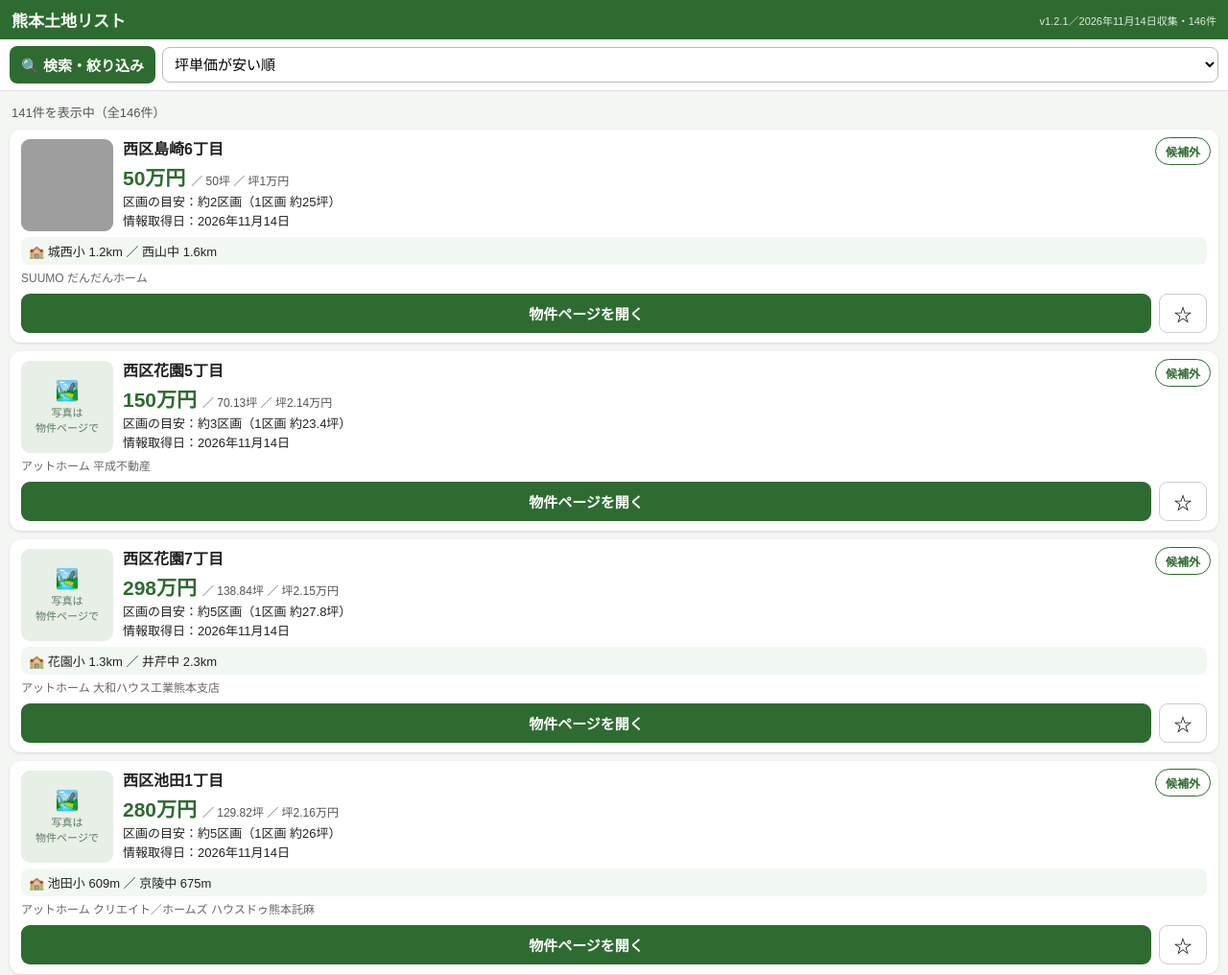
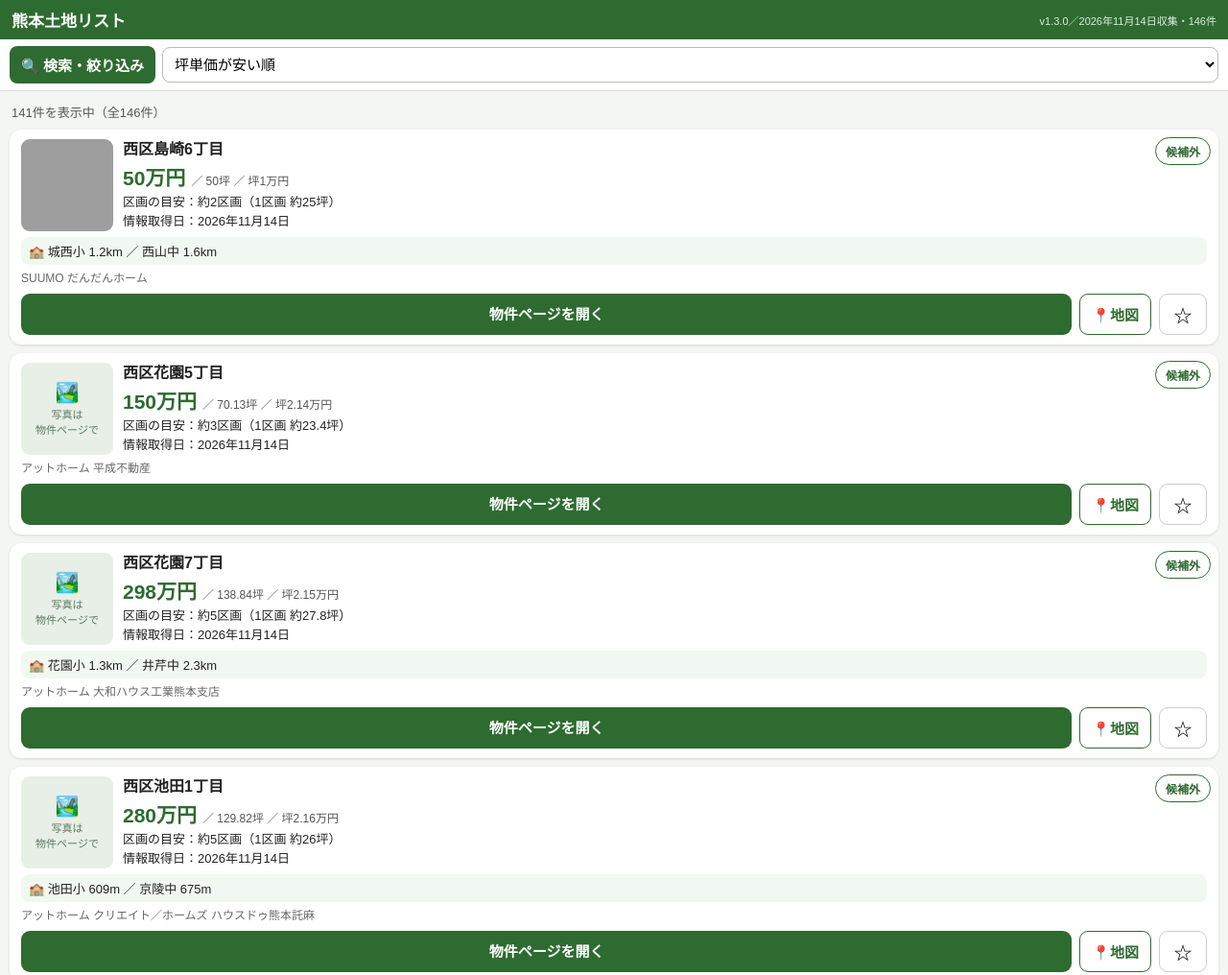
Before and after one commit to yujione1412-png/kumamoto-tochi-list, a plain HTML site: page index.html in a window 1280 px wide. Shown: the top 1016 px of the page at 96% size. Drawn offline with Linux system fonts and the light colour scheme; grey boxes are pictures that could not be loaded.

Commit message:
Update index.html via AI Dev Pocket

```diff
--- a/index.html
+++ b/index.html
@@ -3,7 +3,7 @@
 <head>
 <meta charset="utf-8">
 <meta name="viewport" content="width=device-width, initial-scale=1, viewport-fit=cover">
-<title>熊本土地リスト v1.2.1</title>
+<title>熊本土地リスト v1.3.0</title>
 <link rel="manifest" href="./manifest.json">
 <meta name="theme-color" content="#2e6b30">
 <link rel="icon" href="./icons/icon-192.png">
@@ -53,6 +53,7 @@
   .src { color:#666; font-size:12px; margin-top:4px; }
   .actions { display:flex; gap:8px; margin-top:9px; }
   a.open { flex:1; text-align:center; background:#2e6b30; color:#fff; text-decoration:none; padding:10px; border-radius:9px; font-size:15px; font-weight:bold; }
+  a.mapbtn { text-align:center; background:#fff; color:#2e6b30; border:1.5px solid #2e6b30; text-decoration:none; padding:10px 12px; border-radius:9px; font-size:15px; font-weight:bold; white-space:nowrap; }
   button.fav { width:50px; font-size:19px; background:#fff; border:1px solid #ccc; border-radius:9px; }
   button.fav.on { background:#fff3bf; border-color:#f08c00; }
   footer { font-size:12px; color:#666; padding:12px 14px 20px; line-height:1.7; }
@@ -61,7 +62,7 @@
 <body>
 <header>
   <h1>熊本土地リスト</h1>
-  <span class="ver">v1.2.1／2026年11月14日収集・146件</span>
+  <span class="ver">v1.3.0／2026年11月14日収集・146件</span>
 </header>
 <div class="bar">
   <button class="toggle" id="toggleBtn">🔍 検索・絞り込み</button>
@@ -99,6 +100,7 @@
   ・写真は、掲載サイトから表示できた物件だけサムネイル表示しています。表示がない物件は「物件ページを開く」から写真を確認してください（アットホームなど外部表示が制限されているサイトがあります）。<br>
   ・学校までの距離は町名の代表点からの目安です。番地によって校区も距離も変わります。<br>
   ・「約○区画」は1区画あたり約28坪で単純に割った目安です。実際に分けられるかは土地の形と道路の付き方で変わります。<br>
+  ・「📍地図」はGoogleマップで、その町名の位置を開きます。番地までは分からないため、ピンは町名の中心あたりで、実際の土地の場所とはずれます。正確な場所は物件ページで確認してください。<br>
   ・お気に入り（☆）と候補外の設定は、この端末の中だけに保存されます。候補外は通常は表示されず、「検索・絞り込み」の中の「候補外も表示」で見られます。<br>
   ・情報取得日は、その物件の情報を集めた日です。今は全件2026年11月14日です。新着フィルターは今日の日付と比べて絞り込みます。
 </footer>
@@ -175,6 +177,7 @@ function render(){
       + (d.note ? '<div class="note">※'+d.note+'</div>' : "")
       + '<div class="src">'+d.source+'</div>'
       + '<div class="actions"><a class="open" href="'+d.url+'" target="_blank" rel="noopener">物件ページを開く</a>'
+      + '<a class="mapbtn" href="https://www.google.com/maps/search/?api=1&query='+encodeURIComponent('熊本県熊本市'+d.addr)+'" target="_blank" rel="noopener">📍地図</a>'
       + '<button class="fav'+(favs.has(d.url)?" on":"")+'" data-url="'+d.url+'">'+(favs.has(d.url)?"★":"☆")+'</button></div></div>';
   }).join("");
   document.querySelectorAll("button.excl").forEach(b => b.addEventListener("click", () => {
```
